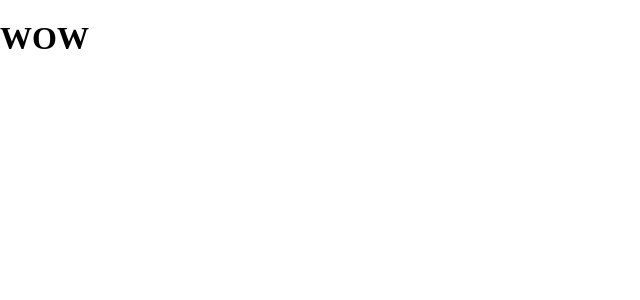
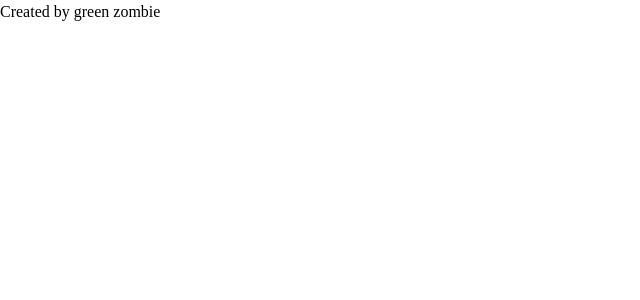
Before and after one commit to greenzombie123/ShoppingCart, a React (Vite) app: page / in a window 1280 px wide. Shown: the top 300 px of the page, without its empty margins (0-640 px from the left). Built offline with nearby package versions, Linux system fonts and the light colour scheme.

Commit message:
Create jsx for App component

```diff
--- a/src/App.tsx
+++ b/src/App.tsx
@@ -2,7 +2,8 @@ function App() {
 
   return (
     <>
-      <h1>WOW</h1>
+      <main></main>
+      <footer>Created by green zombie</footer>
     </>
   )
 }
```
